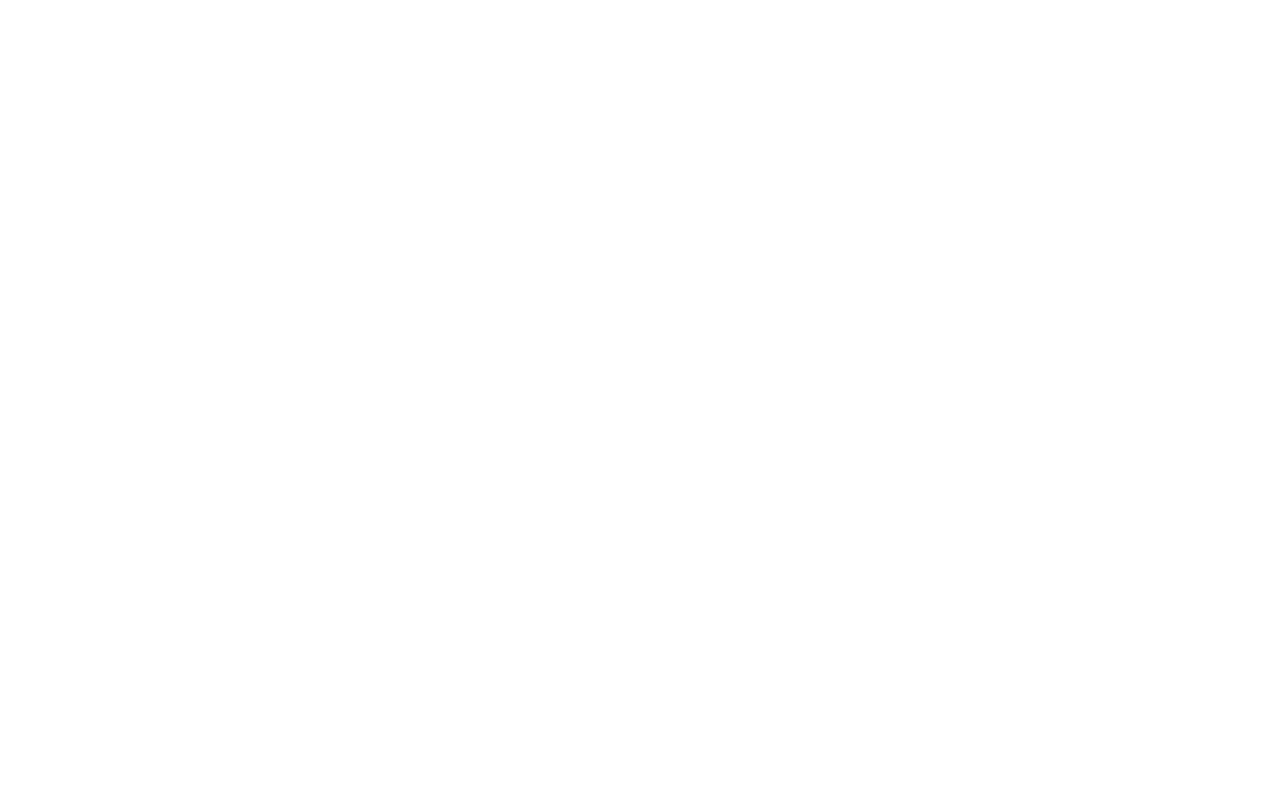
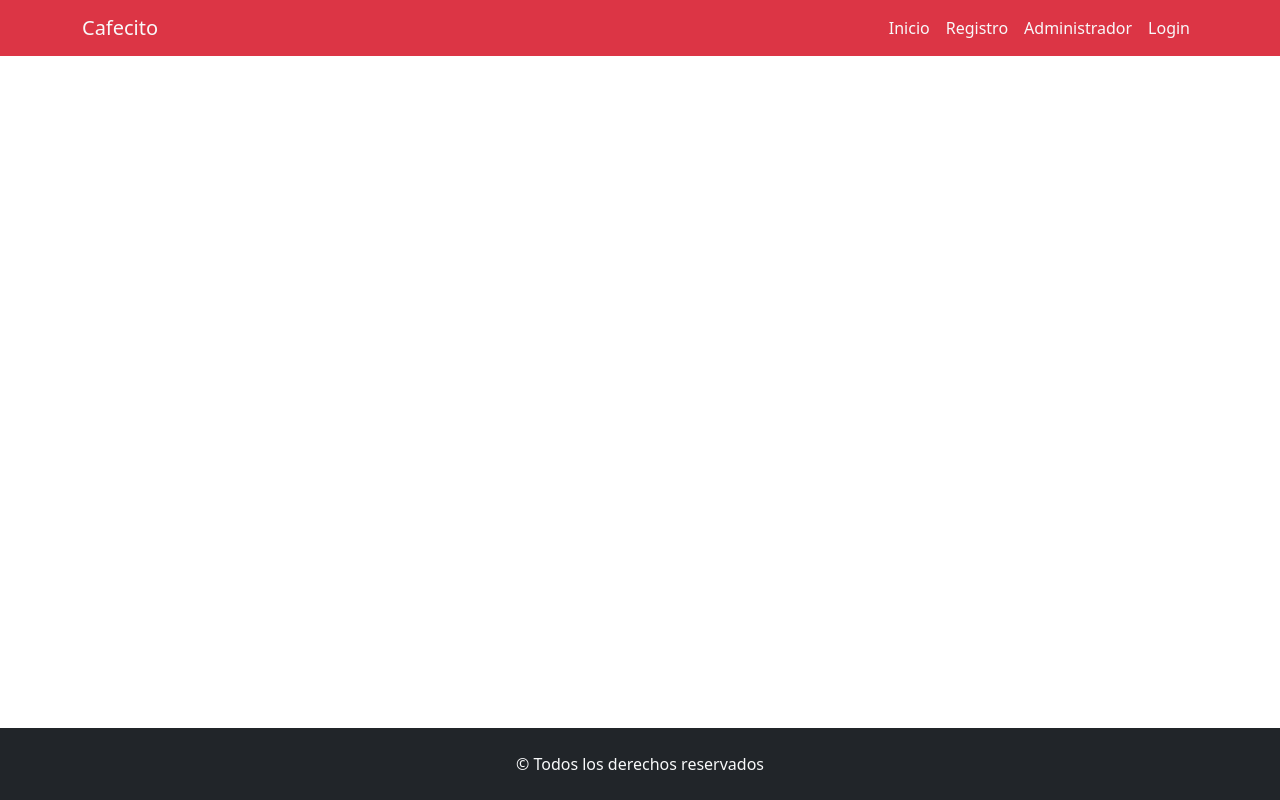
Before and after one commit to Juliancito1/CafecitoReact, a React (Vite) app: page / in a window 1280 px wide. Built offline with nearby package versions, Linux system fonts and the light colour scheme.

Commit message:
Se crearon los componentes Menu y Footer

```diff
--- a/src/App.css
+++ b/src/App.css
@@ -0,0 +1,9 @@
+#root {
+  display: flex;
+  flex-direction: column;
+  min-height: 100vh;
+}
+
+.mainPage{
+    flex-grow: 1;
+}
--- a/src/App.jsx
+++ b/src/App.jsx
@@ -1,10 +1,15 @@
 import './App.css'
-
+import 'bootstrap/dist/css/bootstrap.min.css';
+import Footer from './components/common/Footer';
+import { Container } from 'react-bootstrap';
+import Menu from './components/common/Menu';
 function App() {
 
   return (
     <>
-
+      <Menu></Menu>
+      <Container className='mainPage'></Container>
+      <Footer></Footer>
     </>
   )
 }
--- /dev/null
+++ b/src/components/common/Footer.jsx
@@ -0,0 +1,9 @@
+const Footer = () => {
+    return (
+        <footer className="bg-dark text-light text-center py-4">
+      &copy; Todos los derechos reservados
+        </footer>
+    );
+};
+
+export default Footer;
--- /dev/null
+++ b/src/components/common/Menu.jsx
@@ -0,0 +1,21 @@
+import { Navbar, Nav, Container } from "react-bootstrap";
+const Menu = () => {
+    return (
+        <Navbar bg="danger" className="text-danger" expand="lg">
+      <Container>
+        <Navbar.Brand className="text-light" href="#home">Cafecito</Navbar.Brand>
+        <Navbar.Toggle aria-controls="basic-navbar-nav" />
+        <Navbar.Collapse id="basic-navbar-nav">
+          <Nav className="ms-auto">
+            <Nav.Link className="text-light" href="#home">Inicio</Nav.Link>
+            <Nav.Link className="text-light" href="#link">Registro</Nav.Link>
+            <Nav.Link className="text-light" href="#link">Administrador</Nav.Link>
+            <Nav.Link className="text-light" href="#link">Login</Nav.Link>
+          </Nav>
+        </Navbar.Collapse>
+      </Container>
+    </Navbar>
+    );
+};
+
+export default Menu;
```
